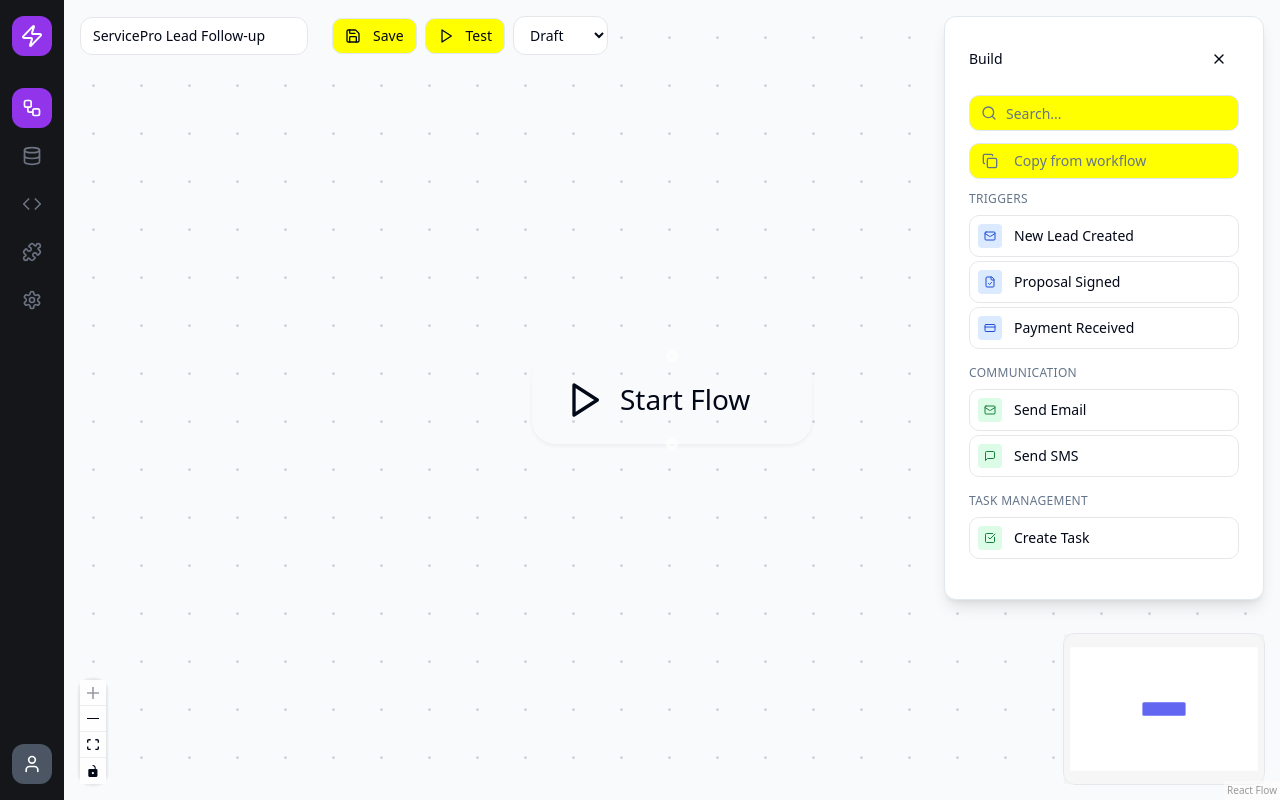
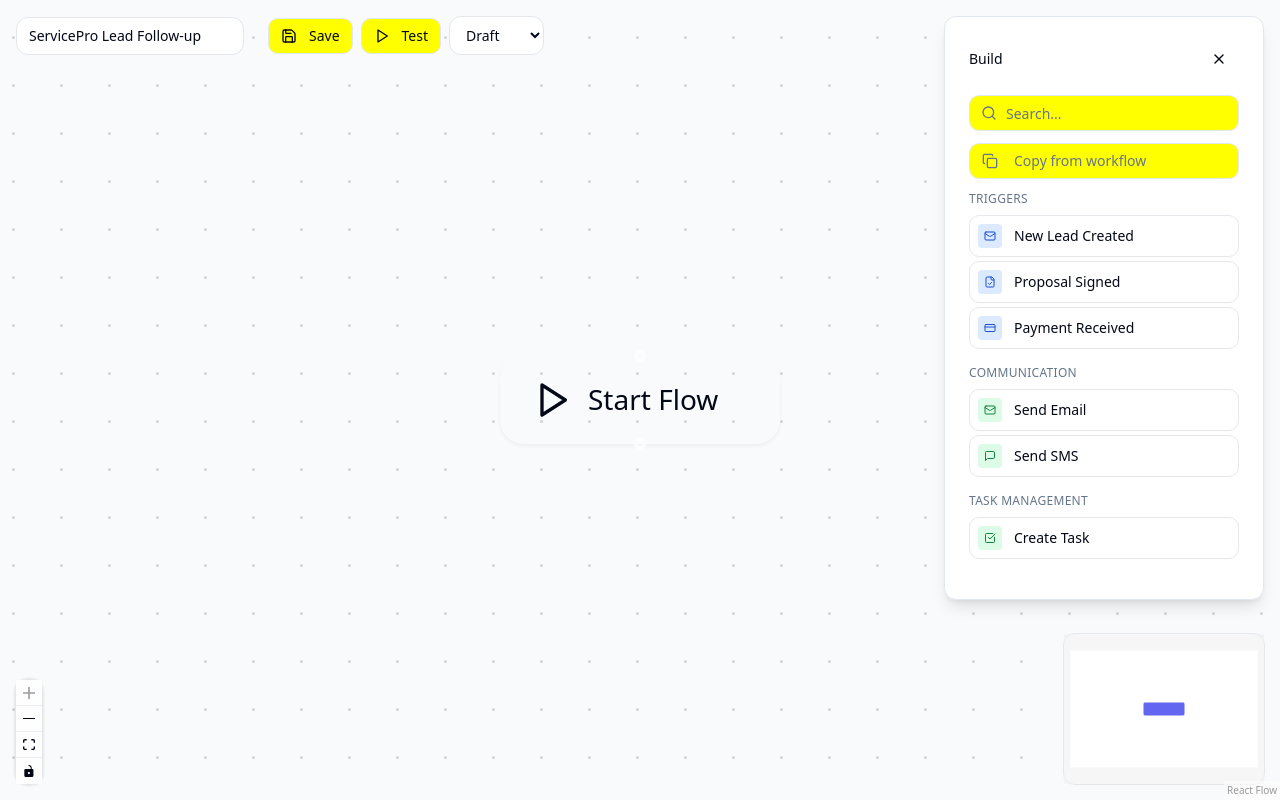
Before and after one commit to mlynnf123/roofer-routines, a React (Vite) app: page / in a window 1280 px wide. Built offline with nearby package versions, Linux system fonts and the light colour scheme; the HTML template or start-up script is replaced by a standard one.

Commit message:
Remove sidebar

```diff
--- a/src/components/workflow/WorkflowBuilder.tsx
+++ b/src/components/workflow/WorkflowBuilder.tsx
@@ -1,11 +1,9 @@
 import { useState } from 'react';
-import { WorkflowSidebar } from './WorkflowSidebar';
 import { WorkflowCanvas } from './WorkflowCanvas';
 import { NodeLibrary } from './NodeLibrary';
 import { NodeTemplate } from '@/types/workflow';
 
 export function WorkflowBuilder() {
-  const [activeTab, setActiveTab] = useState('workflow');
   const [selectedNode, setSelectedNode] = useState<NodeTemplate | null>(null);
 
   const handleNodeSelect = (template: NodeTemplate) => {
@@ -21,12 +19,6 @@ export function WorkflowBuilder() {
 
   return (
     <div className="h-screen flex bg-background">
-      {/* Left Sidebar */}
-      <WorkflowSidebar
-        activeTab={activeTab}
-        onTabChange={setActiveTab}
-      />
-
       {/* Main Content */}
       <div className="flex-1 relative">
         {/* Canvas */}
```
